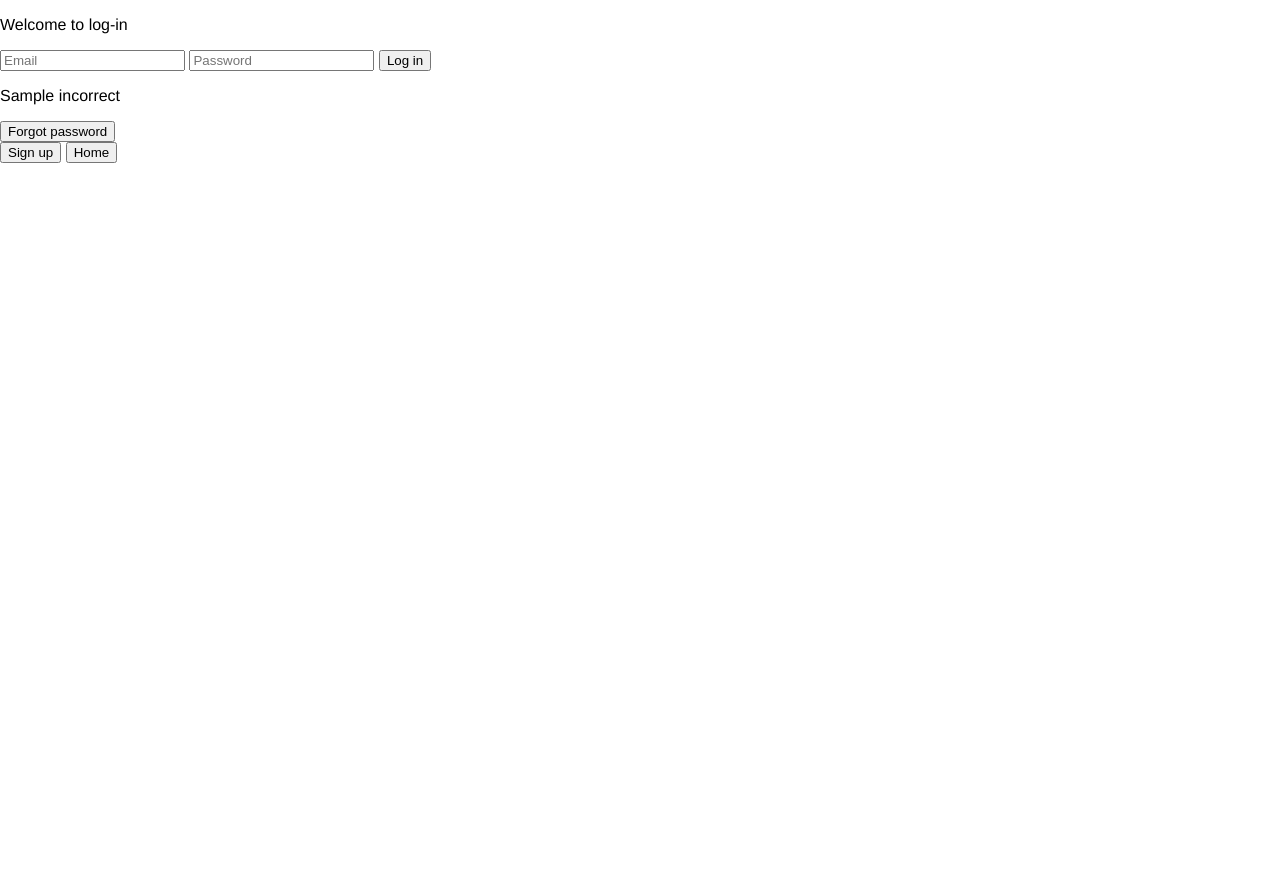
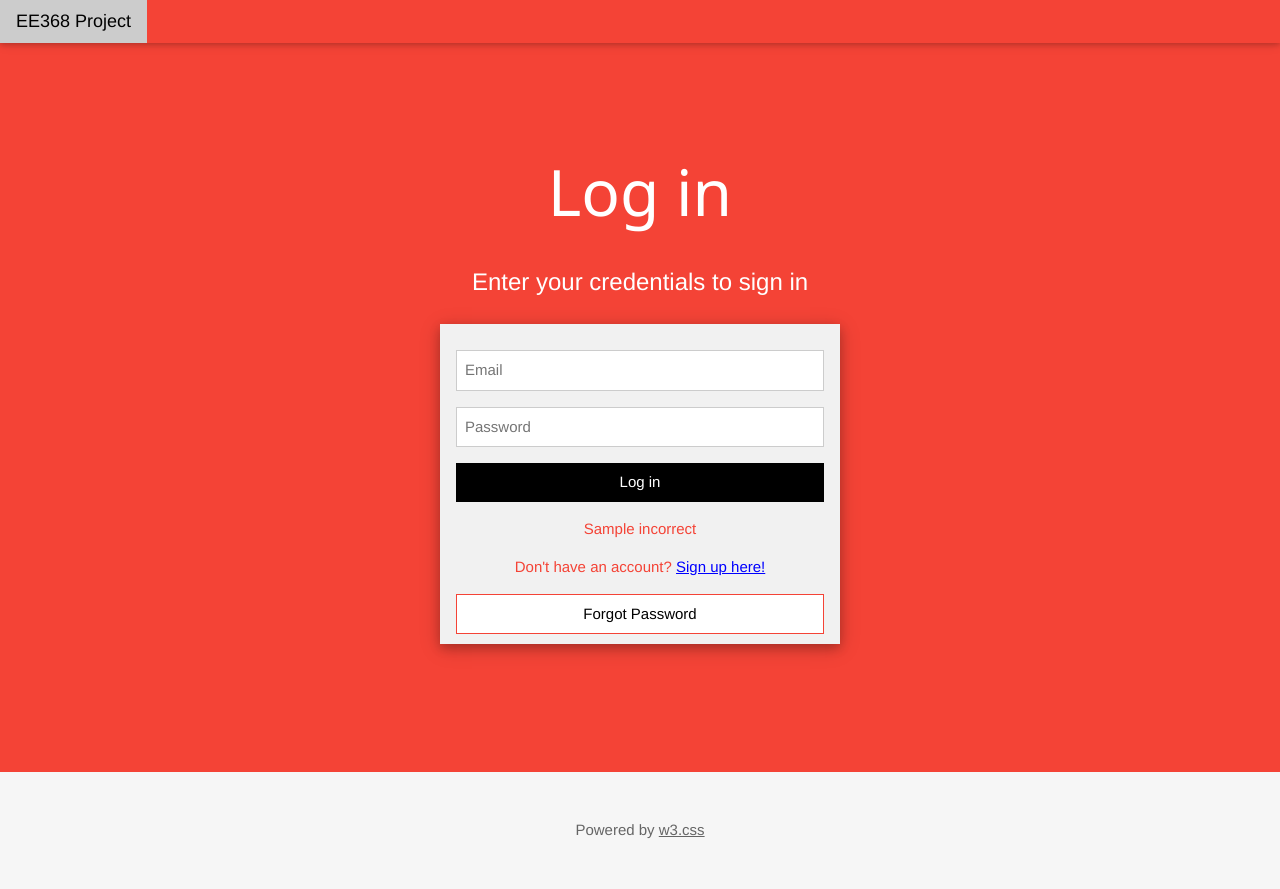
Before and after one commit to Granocn/EE368Project, a Flask app: template templates/login.html in a window 1280 px wide. Before the commit the page ends 163 px from the top, so only its background shows below. Run offline with Flask 3, Linux system fonts and the light colour scheme; the template is opened without the code that fills it: most values are stand-ins (such as "Sample title", 1, 10 or a date in 2020).

Commit message:
Update login.html

```diff
--- a/templates/login.html
+++ b/templates/login.html
@@ -1,31 +1,78 @@
 <!DOCTYPE html>
 <html lang="en">
 <head>
-<meta charset="UTF-8">
-<link href="../static/style.css" rel="stylesheet" type="text/css">
-<title>Log in Page</title>
+  <title>Log in Page</title>
+  <meta charset="UTF-8">
+  <meta name="viewport" content="width=device-width, initial-scale=1">
+  <!-- W3.CSS framework -->
+  <link rel="stylesheet" href="https://www.w3schools.com/w3css/4/w3.css">
+  <!-- Google Fonts -->
+  <link rel="stylesheet" href="https://fonts.googleapis.com/css?family=Lato">
+  <link rel="stylesheet" href="https://fonts.googleapis.com/css?family=Montserrat">
+  <!-- Font Awesome -->
+  <link rel="stylesheet" href="https://cdnjs.cloudflare.com/ajax/libs/font-awesome/4.7.0/css/font-awesome.min.css">
+  <!-- Custom CSS -->
+  <link href="../static/style.css" rel="stylesheet" type="text/css">
 </head>
 <body>
-    <div id="element1">
-        <p>Welcome to log-in</p>
-        <form method="post">
 
-            <input type="text" name="email" placeholder="Email">
-            <input type="password" name="password" placeholder="Password">
-            <input type="submit" name="login" value="Log in">
-            <div id="element4">
-                <p>{{incorrect}}</p>
-            </div>
-            <input type="submit" name="forgotPass" value="Forgot password">
+  <!-- Navbar (clickable project home) -->
+  <div class="w3-top">
+    <div class="w3-bar w3-red w3-card">
+      <a href="/" class="w3-bar-item w3-button w3-large">EE368 Project</a>
+    </div>
+  </div>
 
-        </form>
+  <!-- Header Section for Log in -->
+  <header class="w3-container w3-red w3-center header-custom" style="padding:128px 16px;">
+    <h1 class="w3-margin w3-jumbo">Log in</h1>
+    <p class="w3-xlarge">Enter your credentials to sign in</p>
+
+    <!-- Centered Login Form -->
+    <div class="w3-center">
+      <form method="post" class="w3-container w3-card-4 w3-light-grey w3-text-red login-form">
+        <!-- Email Input -->
+        <div class="w3-row w3-section">
+          <div class="w3-rest">
+            <input class="w3-input w3-border" name="email" type="text" placeholder="Email">
+          </div>
+        </div>
+        <!-- Password Input -->
+        <div class="w3-row w3-section">
+          <div class="w3-rest">
+            <input class="w3-input w3-border" name="password" type="password" placeholder="Password">
+          </div>
+        </div>
+        <!-- Log in Button -->
+        <button type="submit" name="login" value="Log in" class="w3-button w3-block w3-black w3-hover-opacity">
+          Log in
+        </button>
+
+        <!-- Display error message if login failed -->
+        <div class="w3-text-red w3-margin-top">
+          <p>{{incorrect}}</p>
+        </div>
+
+        <!-- Integrated Sign-up Link styled as a button -->
+        <p class="w3-margin-top">
+          Don't have an account?
+          <button type="submit" name="signupPage" value="Sign up" style="background:none; border:none; color:blue; padding:0; cursor:pointer; text-decoration:underline;">
+            Sign up here!
+          </button>
+        </p>
+
+        <!-- Forgot Password Button -->
+        <button type="submit" name="forgotPass" value="Forgot Password" class="w3-button w3-block w3-white w3-border w3-border-red w3-hover-red">
+          Forgot Password
+        </button>
+      </form>
     </div>
-    <div id="element2">
-        <form method="post">
-            <input type="submit" value="Sign up" name="signupPage" >
-            <input type="submit" value="Home" name="homePage" >
-        </form>
+  </header>
 
-    </div>
+  <!-- Footer -->
+  <footer class="w3-container w3-center w3-opacity w3-light-grey w3-padding-32">
+    <p>Powered by <a href="https://www.w3schools.com/w3css/" target="_blank">w3.css</a></p>
+  </footer>
+
 </body>
 </html>
```
